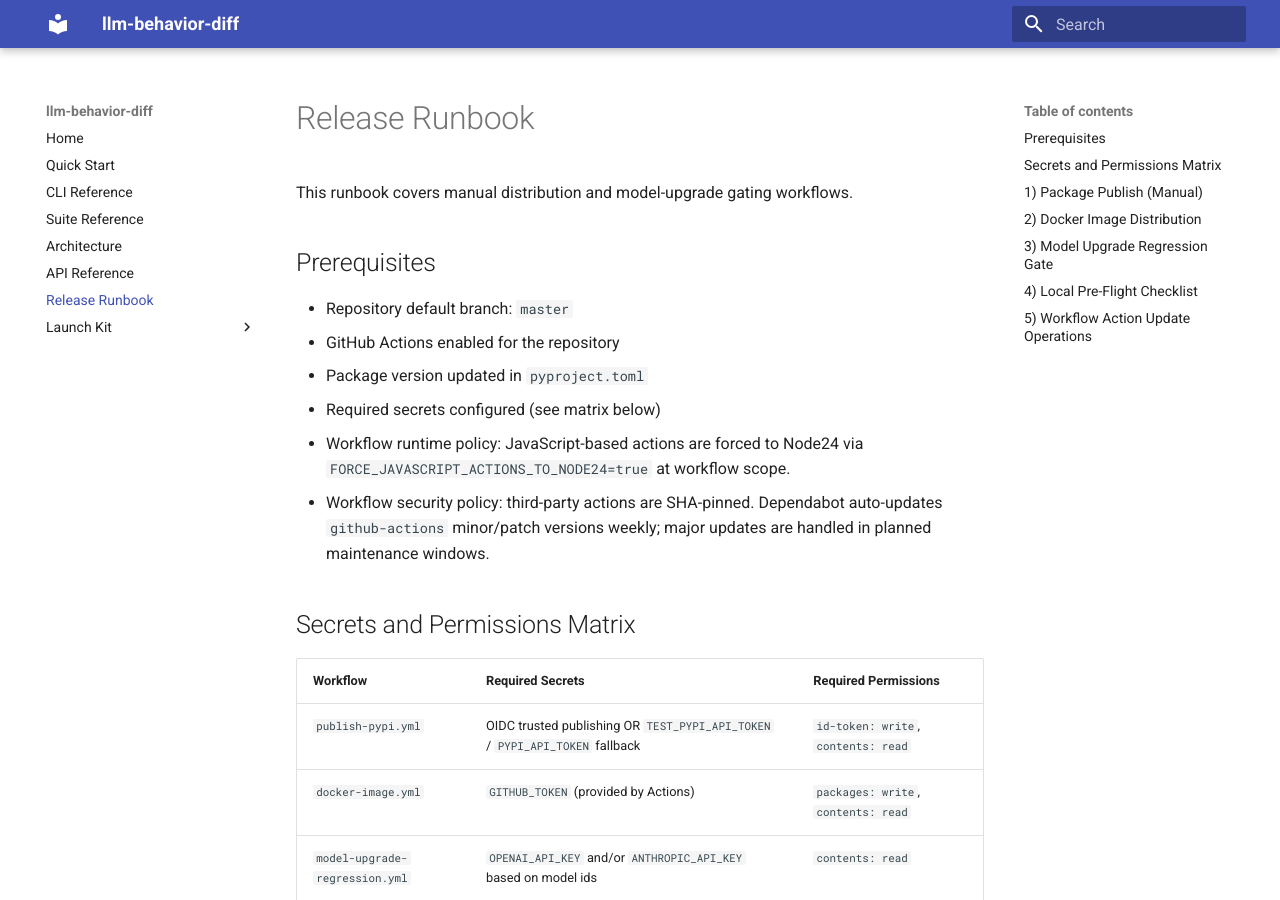
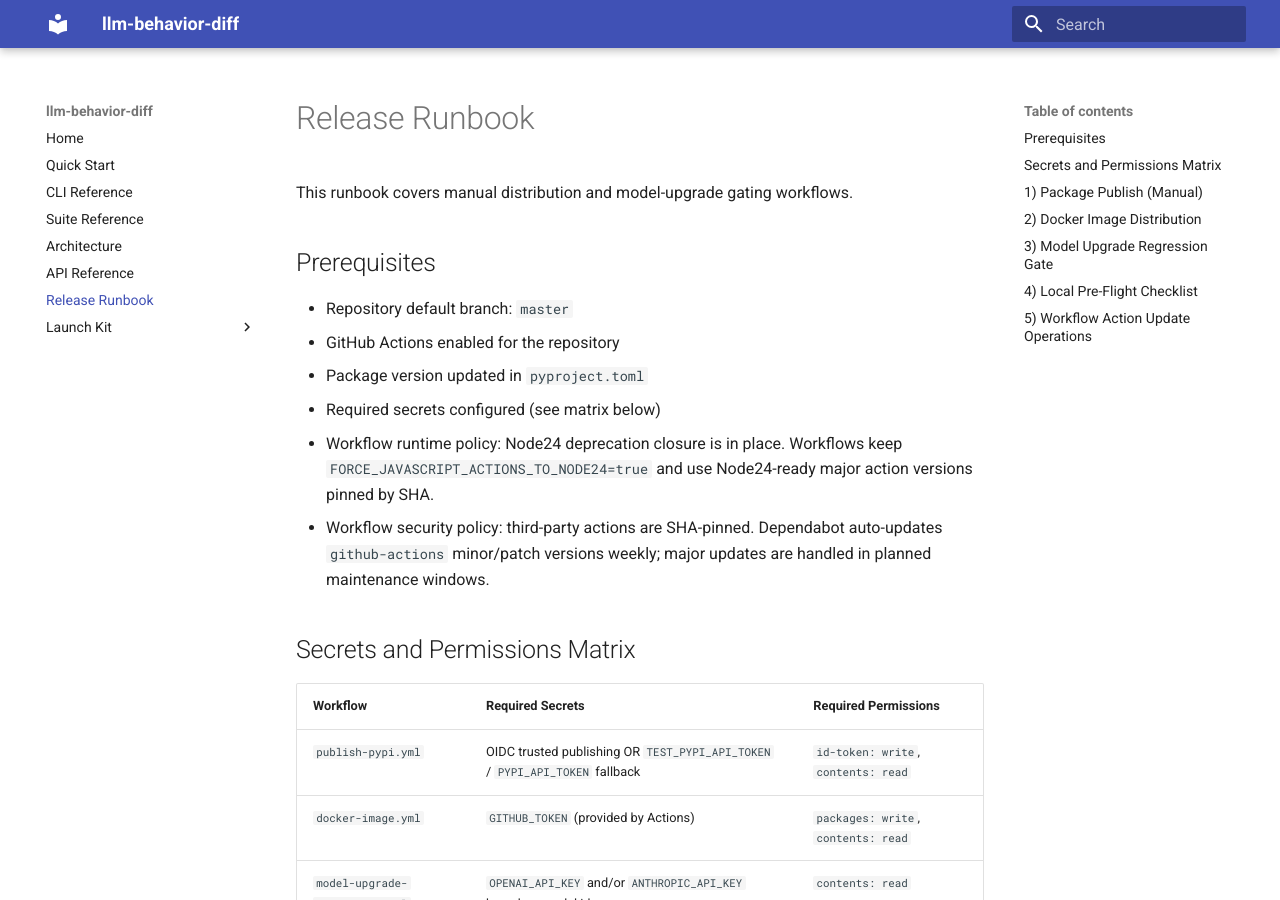
Before and after one commit to ogulcanaydogan/llm-behavior-diff, an MkDocs documentation site: the page built from docs/release-runbook.md, in a window 1280 px wide and 900 px high. Built offline with MkDocs 1.6.1 and Material for MkDocs 9.7.7, drawn with Linux system fonts in a browser that asks for light colours.

Commit message:
chore(ci): close Node20 deprecation via Node24-ready action window (#15)
Co-authored-by: Repository Setup <setup@llm-behavior-diff.local>

```diff
--- a/docs/release-runbook.md
+++ b/docs/release-runbook.md
@@ -8,8 +8,9 @@ This runbook covers manual distribution and model-upgrade gating workflows.
 - GitHub Actions enabled for the repository
 - Package version updated in `pyproject.toml`
 - Required secrets configured (see matrix below)
-- Workflow runtime policy: JavaScript-based actions are forced to Node24 via
-  `FORCE_JAVASCRIPT_ACTIONS_TO_NODE24=true` at workflow scope.
+- Workflow runtime policy: Node24 deprecation closure is in place. Workflows
+  keep `FORCE_JAVASCRIPT_ACTIONS_TO_NODE24=true` and use Node24-ready major
+  action versions pinned by SHA.
 - Workflow security policy: third-party actions are SHA-pinned. Dependabot
   auto-updates `github-actions` minor/patch versions weekly; major updates are
   handled in planned maintenance windows.
```
Also changed, not shown: README.md (+1 -1 lines), ROADMAP.md (+1 -1 lines), 6 other files.
